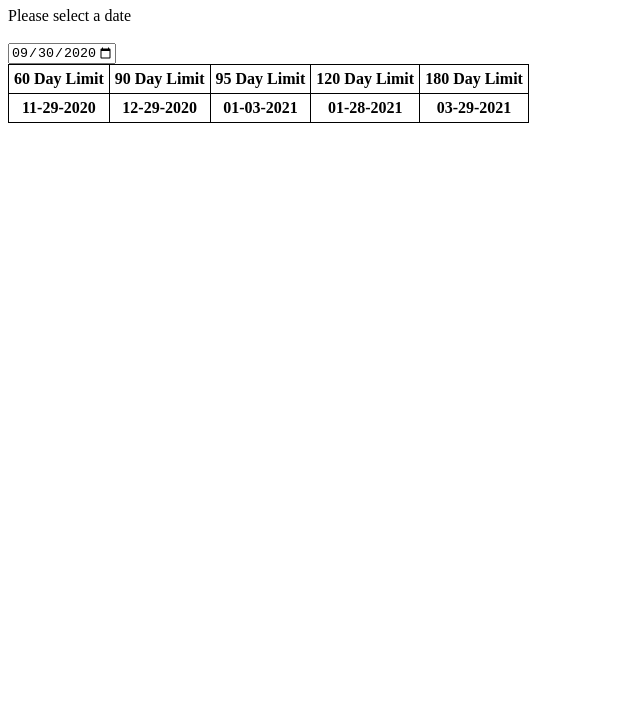
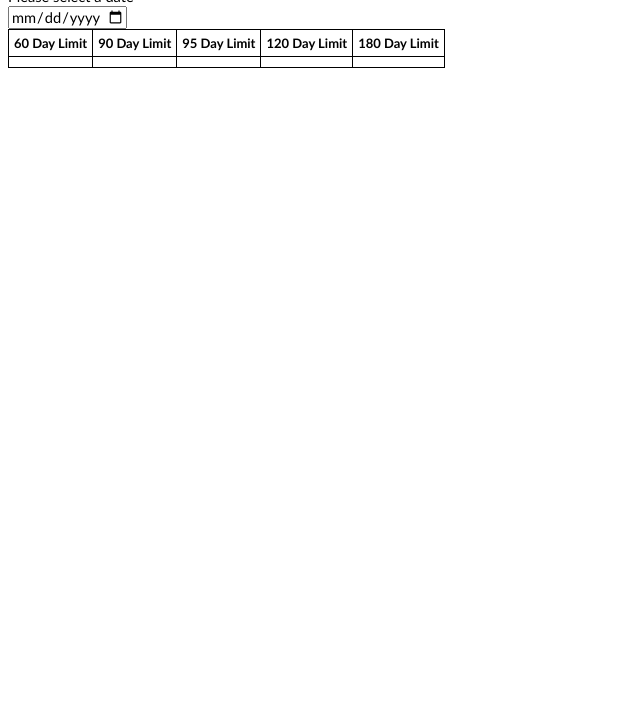
Before and after one commit to Jared-matos/Timely-Filing-Calculator, a website: page index.html in a window 1280 px wide. Shown: the part 73-800 px from the top of the page, without its empty margins (0-640 px from the left). Drawn offline with nearby package versions, Linux system fonts and the light colour scheme.

Commit message:
initial commit

```diff
--- a/index.html
+++ b/index.html
@@ -4,34 +4,53 @@
     <meta charset="UTF-8" />
     <meta name="viewport" content="width=device-width, initial-scale=1.0" />
     <meta http-equiv="X-UA-Compatible" content="ie=edge" />
-    <script
-      src="//cdnjs.cloudflare.com/ajax/libs/moment.js/2.7.0/moment.min.js"
-      type="text/javascript"
-    ></script>
-
-    <style>
-      table, th, td {
-        border: 1px solid black;
-        border-collapse: collapse;
-        padding: 5px;
-      }
-
-    </style>
-
-    <title>Timely Filing Calculator</title>
   </head>
 
-  <body>
+  <style type="text/css">
+    table{
+      border-collapse: collapse;
+    }
+    th{
+      font-family: calibri;
+      font-size: 13px;
+      font-weight: bold;
+      border: 1px solid black;
+      border-collapse: collapse;
+      padding: 5px;
+    }
+    td,
+    tr {
+      font-family: calibri;
+      font-size: 13pt;
+      border: 1px solid black;
+      border-collapse: collapse;
+      padding: 5px;
+    }
+    h1 {
+      font-family: calibri;
+      font-size: 18pt;
+      color: rgb(58, 153, 249);
+      font-weight: bold;
+    }
+    label, input{
+      font-family: calibri;
+      font-size: 11pt;
+      color: #000;
+    }
+  </style>
+
+  <div>
     <h1>Timely Filing Calculator</h1>
-
-    <form>
       <label>Please select a date</label>
-      <br></br>
-
-      <input type="date" id="datePicker" min="1990-01-01" max="2050-01-01"
-        onchange="calculateDates(this.value)"/>
+      <br />
+      <input
+        type="date"
+        id="datePicker"
+        min="1990-01-01"
+        max="2050-01-01"
+        onchange="calculateDates(this.value)"
+      />
     </form>
-
     <table>
       <tr>
         <th>60 Day Limit</th>
@@ -41,25 +60,28 @@
         <th>180 Day Limit</th>
       </tr>
       <tr>
-        <th id="60dayLimit"></th>
-        <th id="90dayLimit"></th>
-        <th id="95dayLimit"></th>
-        <th id="120dayLimit"></th>
-        <th id="180dayLimit"></th>
+        <td id="60dayLimit"></td>
+        <td id="90dayLimit"></td>
+        <td id="95dayLimit"></td>
+        <td id="120dayLimit"></td>
+        <td id="180dayLimit"></td>
       </tr>
-  </body>
+    </table>
+  </div>
 
-  <script>
-
+  <script
+    src="//cdnjs.cloudflare.com/ajax/libs/moment.js/2.7.0/moment.min.js"
+    type="text/javascript"
+  >
     //set date in datepicker as today
     document.getElementById('datePicker').valueAsDate = new Date();
+    //call calculateDates on page load
+    calculateDates(document.getElementById('datePicker').value);
 
-    //call calculate dates on page load
-    calculateDates(document.getElementById('datePicker').value);
+    console.log(document.getElementById('60dayLimit'));
 
     //calculateDates updates all fields of table based on date passed in
     function calculateDates(dSelected){
-
       //set each date as 60 days ahead in MM-DD-YYYY Formatting
       document.getElementById('60dayLimit').innerHTML = moment(dSelected)
         .add('days', 60)
```
